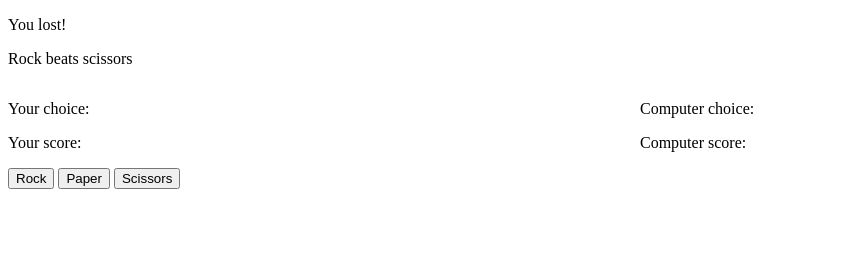
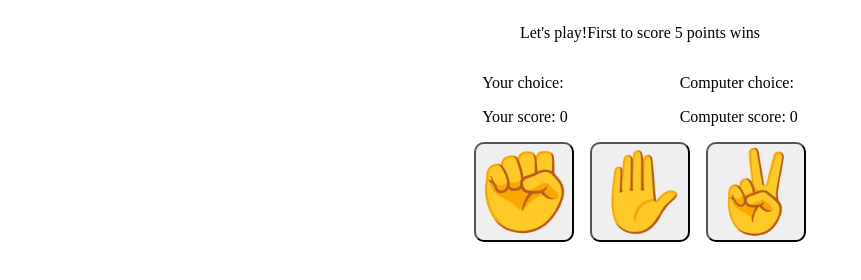
Before and after one commit to SvenVMal/rock-paper-scissors, a plain HTML site: page index.html in a window 1280 px wide. Shown: the whole page, without its empty margins (0-861 px from the left). Drawn offline with Linux system fonts and the light colour scheme.

Commit message:
small changes to layout and naming

```diff
--- a/index.html
+++ b/index.html
@@ -9,23 +9,29 @@
 <body>
     <div class="header">
         <div class="game-outcome">
-            <p id="game-info">You lost!</p>
-            <p id="game-msg">Rock beats scissors</p>
+            <p id="game-info">Let's play!</p>
+            <p id="game-msg">First to score 5 points wins</p>
         </div>
         <div class="score">
             <div class="score-box">
                 <p id="player-choice">Your choice:</p>
-                <p id="player-score">Your score:</p>
+                <p id="player-score">Your score: 0</p>
             </div>
             <div class="score-box">
                 <p id="computer-choice">Computer choice:</p>
-                <p id="computer-score">Computer score:</p>
+                <p id="computer-score">Computer score: 0</p>
             </div>
         </div>
         <div class="buttons">
-            <button id="rockBtn">Rock</button>
-            <button id="paperBtn">Paper</button>
-            <button id="scissorsBtn">Scissors</button>
+            <button id="rockBtn">
+                <div class="choice">✊</div>
+            </button>
+            <button id="paperBtn">
+                <div class="choice">✋</div>
+            </button>
+            <button id="scissorsBtn">
+                <div class="choice">✌️</div>
+            </button>
         </div>
     </div>
 
--- a/rockPaperScissors.js
+++ b/rockPaperScissors.js
@@ -72,8 +72,6 @@ function game(choice) {
         let playerSelection = choice;
         let computerSelection = getComputerChoice();
         let play = playRound(playerSelection, computerSelection)
-        console.log(play);
-        //gameInfo.textContent = play;
         updateScoresMessage(play);
         updateChoice(playerSelection, computerSelection);
         updateScores();
--- a/styles.css
+++ b/styles.css
@@ -1,7 +1,29 @@
+button {
+    display: flex;
+    height: 100px;
+    width: 100px;
+    align-items: center;
+    justify-content: center;
+    border-radius: 10px;
+}
+
+.buttons {
+    display: flex;
+    justify-content: center;
+    gap: 1rem;
+}
+
+.choice {
+    font-size: 80px;
+}
+
 .score {
     display: flex;
+    justify-content: center;
+    gap: 7rem;
 }
 
-.score-box {
-    flex: 1;
+.game-outcome {
+    display: flex;
+    justify-content: center;
 }
```
